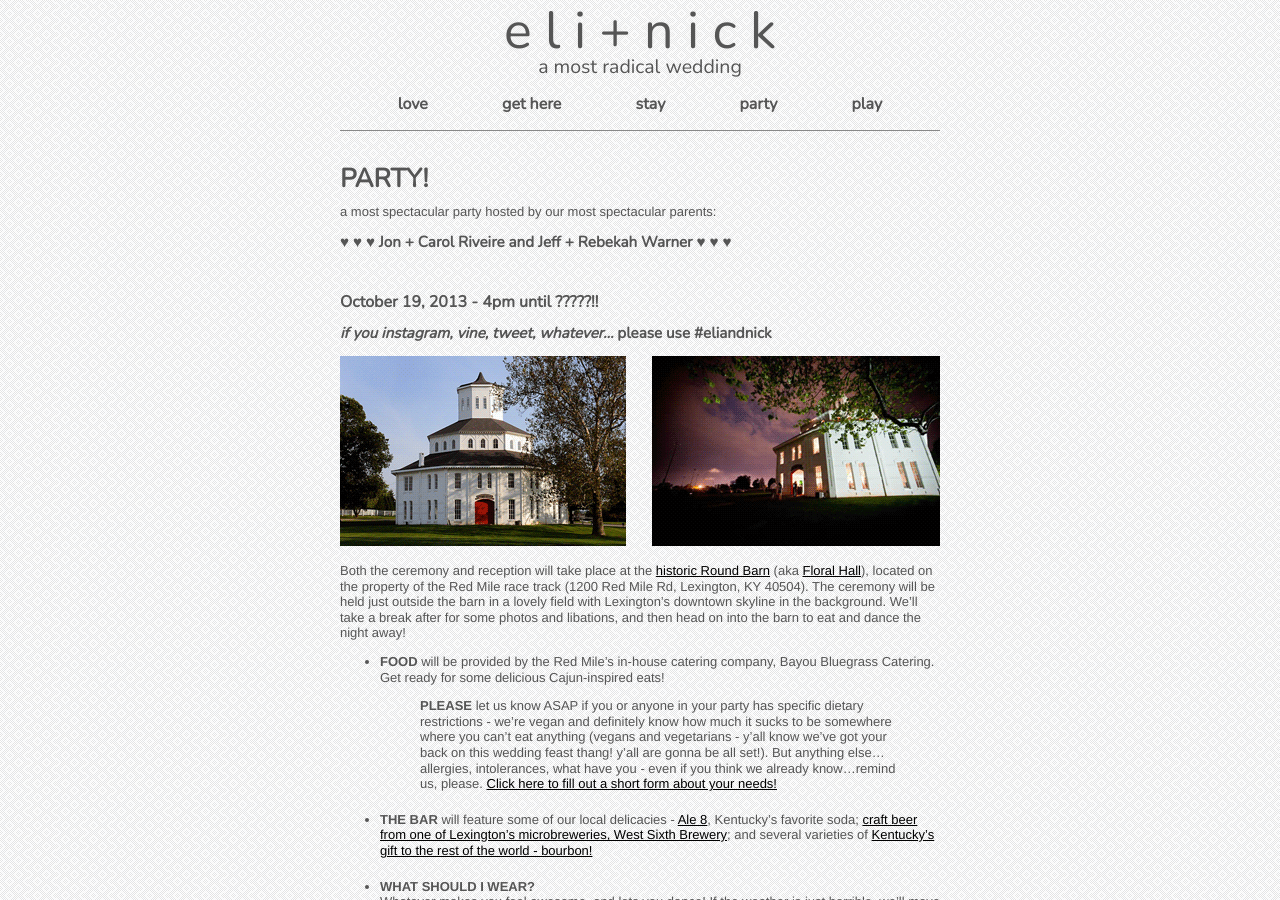
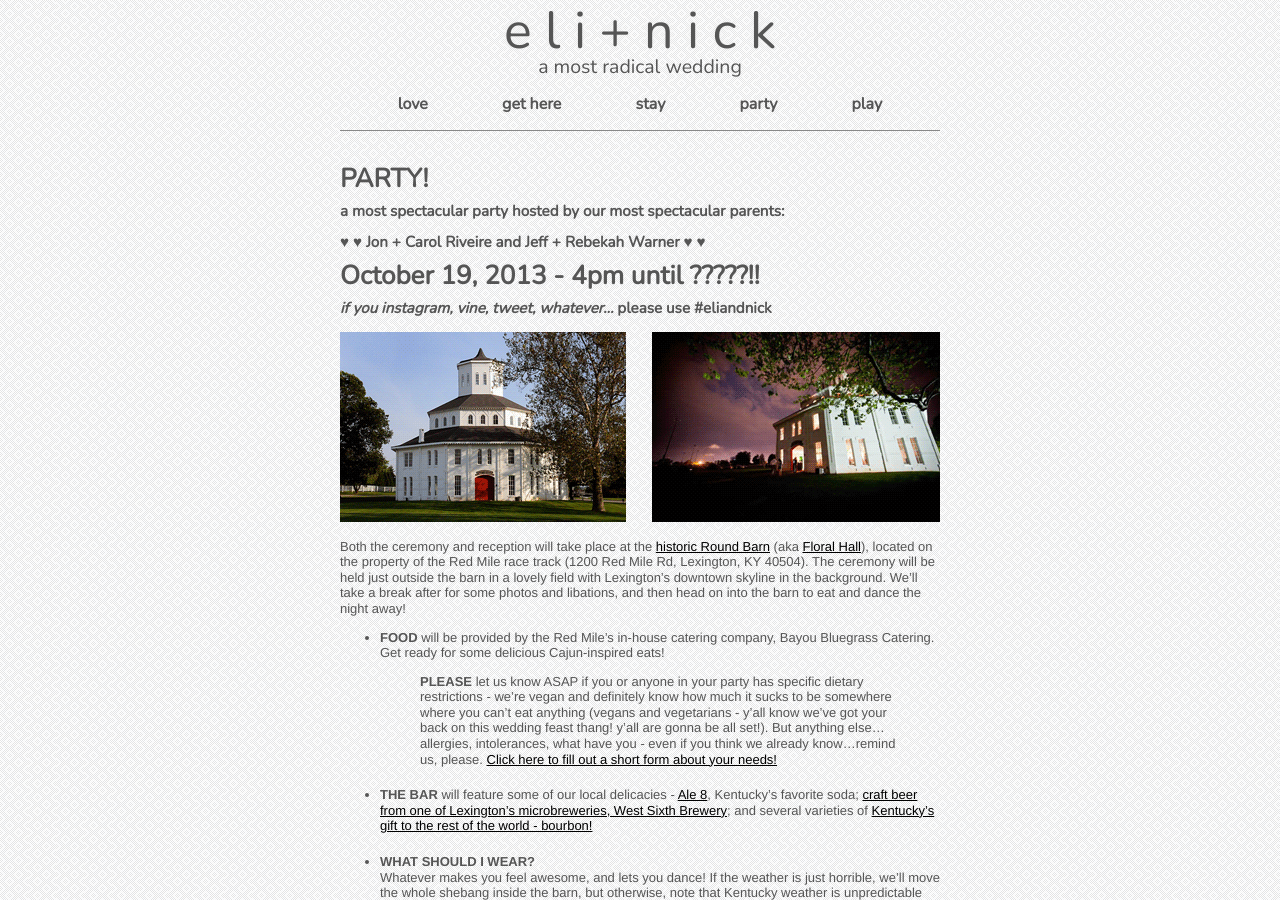
Before and after one commit to nikolaiwarner/eliandnick.com, a Jekyll site: the page built from party.md, in a window 1280 px wide and 900 px high. Built offline with Jekyll 4.4.1, drawn with Linux system fonts in a browser that asks for light colours; nearby versions of some CDN libraries.

Commit message:
Update party.md

```diff
--- a/party.md
+++ b/party.md
@@ -4,10 +4,10 @@ title: Who likes to rock the party?
 ---
 
 # PARTY!
-a most spectacular party hosted by our most spectacular parents:
-### ♥ ♥ ♥ Jon + Carol Riveire and Jeff + Rebekah Warner ♥ ♥ ♥
-<br>
-## October 19, 2013 - 4pm until ?????!!
+### a most spectacular party hosted by our most spectacular parents:
+### ♥ ♥ Jon + Carol Riveire and Jeff + Rebekah Warner ♥ ♥
+
+# October 19, 2013 - 4pm until ?????!!
 ### *if you instagram, vine, tweet, whatever...* __please use #eliandnick__
 
 ![Floral Hall](/public/images/roundbarn.png)
```
